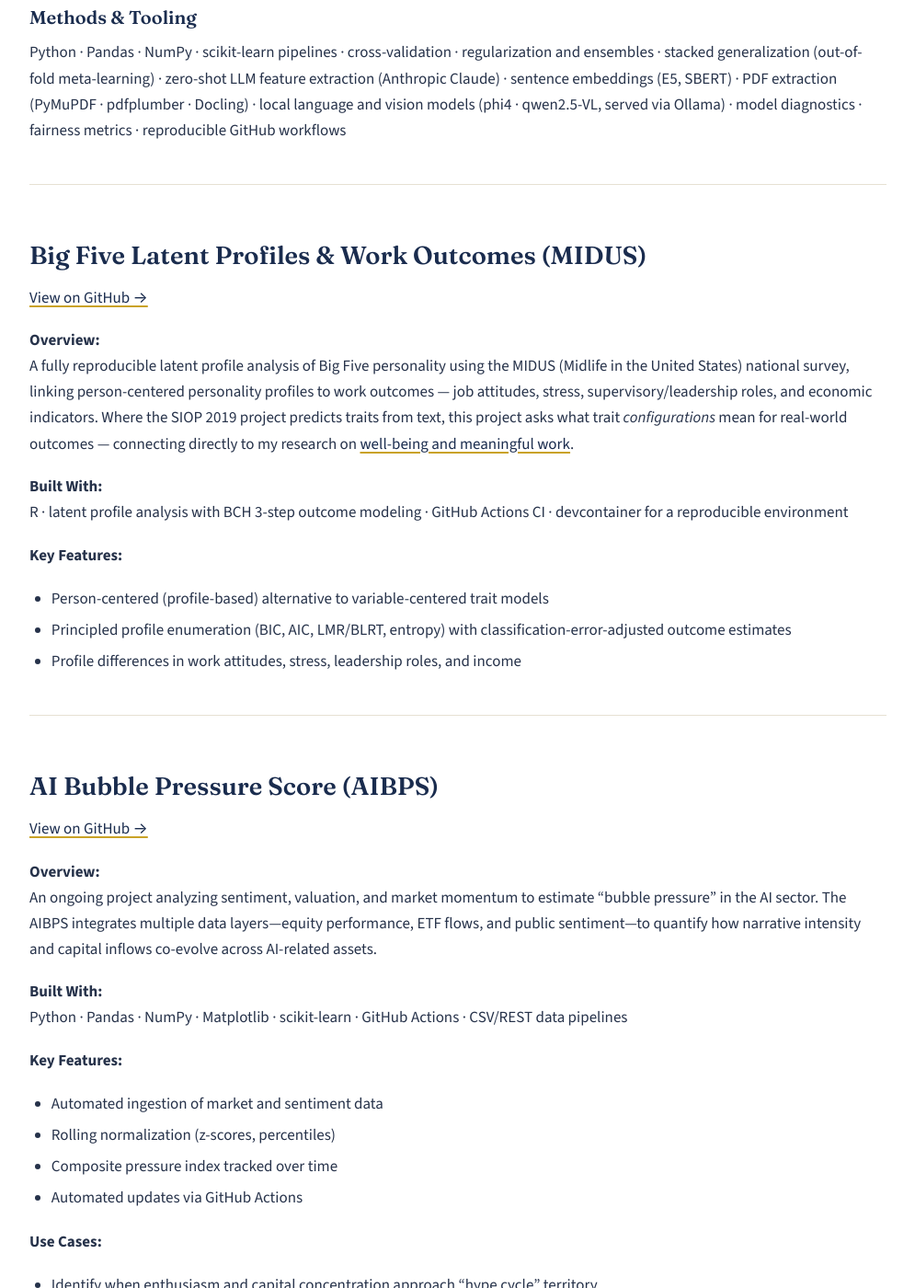
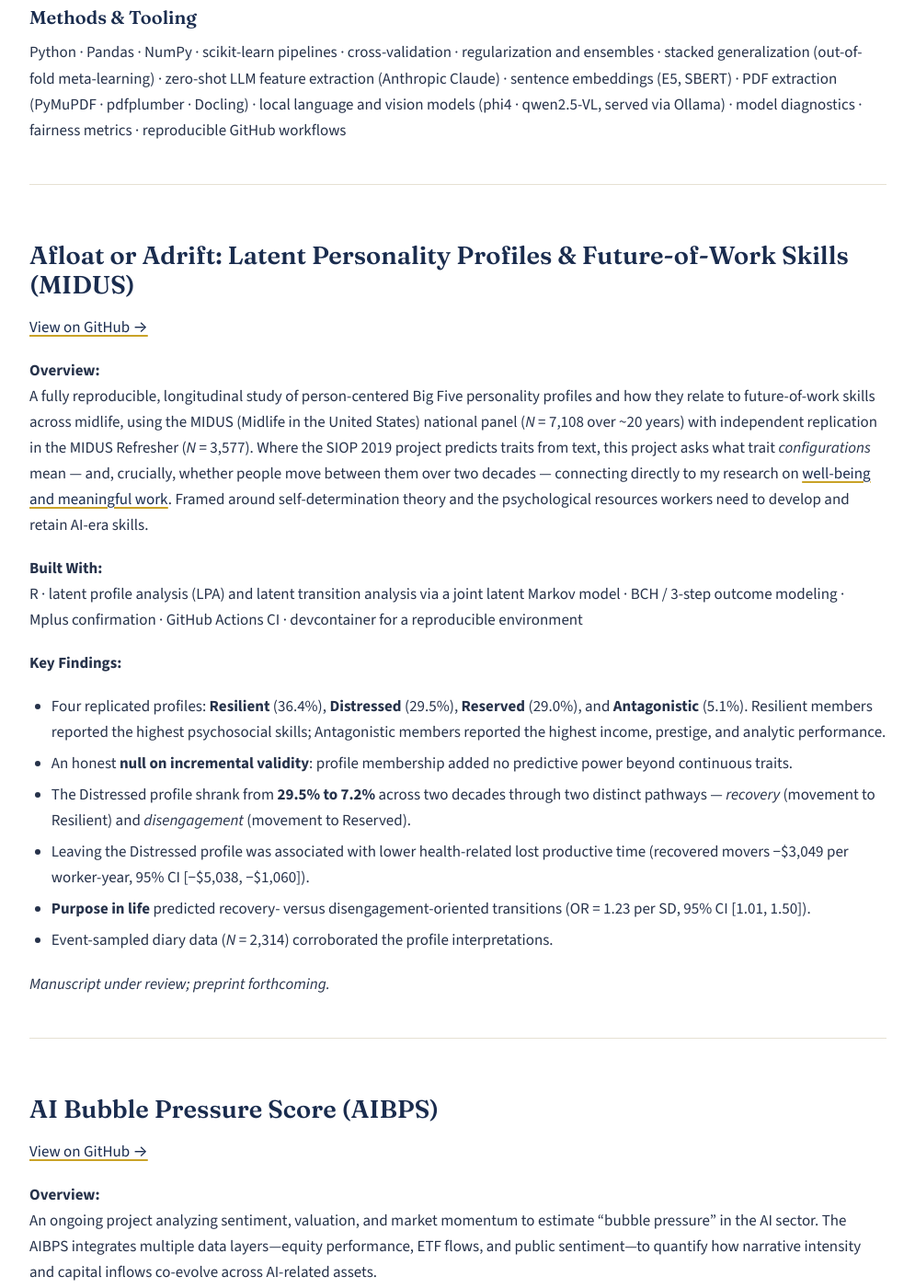
Before and after one commit to mjmonnot/mjmonnot.github.io, a Jekyll site: the page built from projects.md, in a window 1280 px wide and 1400 px high, scrolled down 2466 px. Shown: the whole window at 92% size, without its empty margins (142-1137 px from the left). Built offline with Jekyll 4.4.1, drawn with Linux system fonts in a browser that asks for light colours.

Commit message:
Update CV PDF and expand MIDUS project entry
Refresh cv.pdf to current version and rewrite the MIDUS section to reflect the longitudinal LPA/LTA study: four profiles, transition pathways, incremental-validity null, and purpose-predicted recovery.

Co-authored-by: Cursor <cursoragent@cursor.com>

```diff
--- a/projects.md
+++ b/projects.md
@@ -79,20 +79,25 @@ Python · Pandas · NumPy · scikit-learn pipelines · cross-validation · regul
 
 ---
 
-## Big Five Latent Profiles & Work Outcomes (MIDUS)
+## Afloat or Adrift: Latent Personality Profiles & Future-of-Work Skills (MIDUS)
 
 [View on GitHub →](https://github.com/mjmonnot/LPAmidus)
 
 **Overview:**
-A fully reproducible latent profile analysis of Big Five personality using the MIDUS (Midlife in the United States) national survey, linking person-centered personality profiles to work outcomes — job attitudes, stress, supervisory/leadership roles, and economic indicators. Where the SIOP 2019 project predicts traits from text, this project asks what trait *configurations* mean for real-world outcomes — connecting directly to my research on [well-being and meaningful work](/themes/leadership-and-wellbeing.html).
+A fully reproducible, longitudinal study of person-centered Big Five personality profiles and how they relate to future-of-work skills across midlife, using the MIDUS (Midlife in the United States) national panel (*N* = 7,108 over ~20 years) with independent replication in the MIDUS Refresher (*N* = 3,577). Where the SIOP 2019 project predicts traits from text, this project asks what trait *configurations* mean — and, crucially, whether people move between them over two decades — connecting directly to my research on [well-being and meaningful work](/themes/leadership-and-wellbeing.html). Framed around self-determination theory and the psychological resources workers need to develop and retain AI-era skills.
 
 **Built With:**
-R · latent profile analysis with BCH 3-step outcome modeling · GitHub Actions CI · devcontainer for a reproducible environment
+R · latent profile analysis (LPA) and latent transition analysis via a joint latent Markov model · BCH / 3-step outcome modeling · Mplus confirmation · GitHub Actions CI · devcontainer for a reproducible environment
 
-**Key Features:**
-- Person-centered (profile-based) alternative to variable-centered trait models
-- Principled profile enumeration (BIC, AIC, LMR/BLRT, entropy) with classification-error-adjusted outcome estimates
-- Profile differences in work attitudes, stress, leadership roles, and income
+**Key Findings:**
+- Four replicated profiles: **Resilient** (36.4%), **Distressed** (29.5%), **Reserved** (29.0%), and **Antagonistic** (5.1%). Resilient members reported the highest psychosocial skills; Antagonistic members reported the highest income, prestige, and analytic performance.
+- An honest **null on incremental validity**: profile membership added no predictive power beyond continuous traits.
+- The Distressed profile shrank from **29.5% to 7.2%** across two decades through two distinct pathways — *recovery* (movement to Resilient) and *disengagement* (movement to Reserved).
+- Leaving the Distressed profile was associated with lower health-related lost productive time (recovered movers −$3,049 per worker-year, 95% CI [−$5,038, −$1,060]).
+- **Purpose in life** predicted recovery- versus disengagement-oriented transitions (OR = 1.23 per SD, 95% CI [1.01, 1.50]).
+- Event-sampled diary data (*N* = 2,314) corroborated the profile interpretations.
+
+*Manuscript under review; preprint forthcoming.*
 
 ---
 
```
Also changed, not shown: 1 other file.
